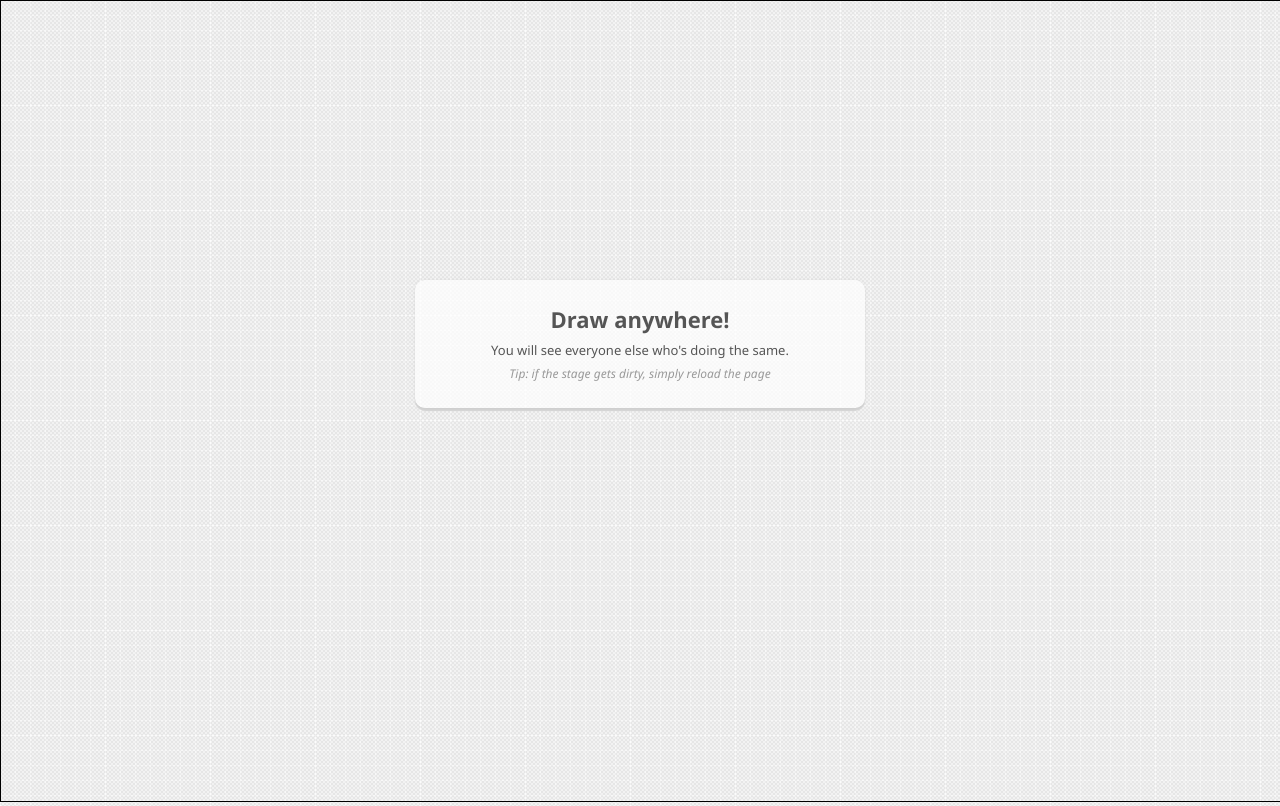
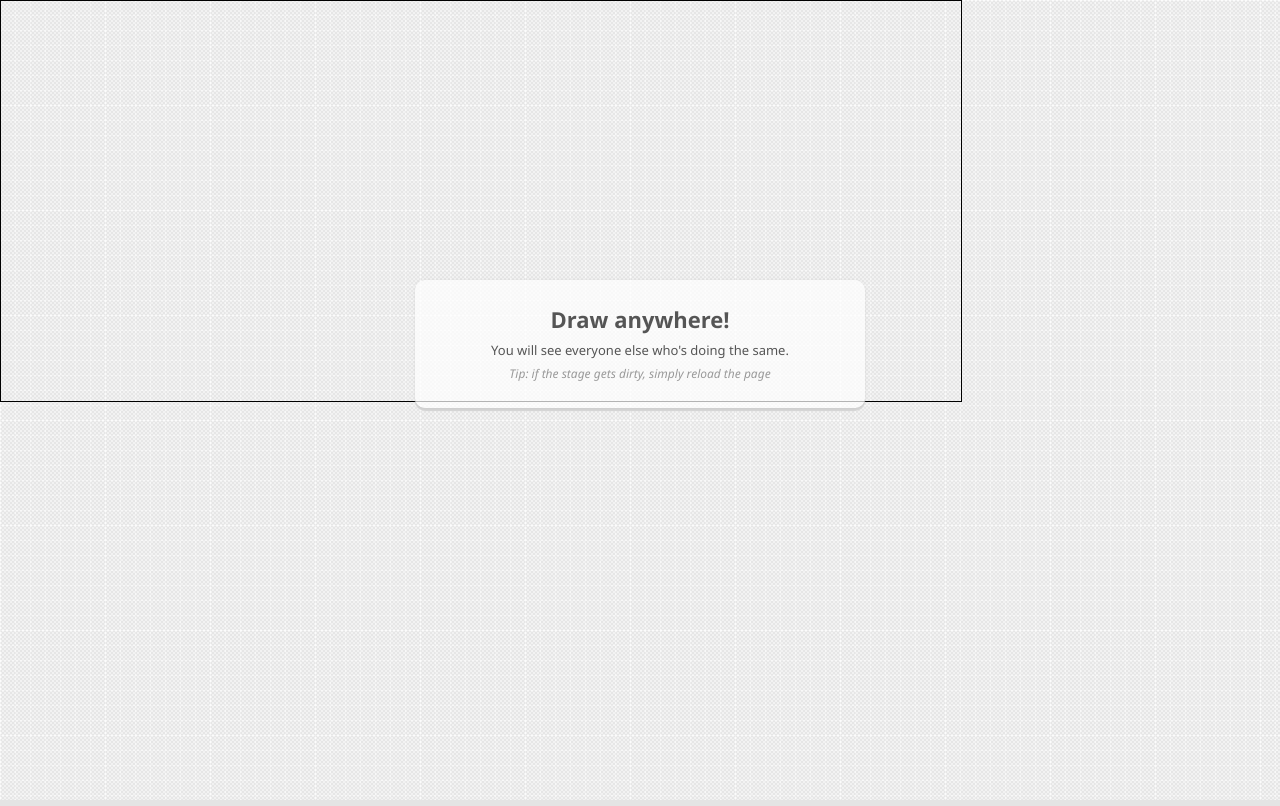
Before and after one commit to ThaDuyx/draw_project, a website: page game.html in a window 1280 px wide. Drawn offline with nearby package versions, Linux system fonts and the light colour scheme; files that its build step writes are made by us from their sources; no server answers; files whose address does not match are found by name.

Commit message:
changing width and height version 5

```diff
--- a/game.html
+++ b/game.html
@@ -39,8 +39,8 @@
     <script>
         function resizeCanvas() {
             var canvs = document.getElementById("paper");
-            canvs.width = window.innerWidth;
-            canvs.height = window.innerHeight;
+            canvs.width = window.innerWidth * .75;
+            canvs.height = window.innerHeight * .5;
         }
     </script>
 
```
